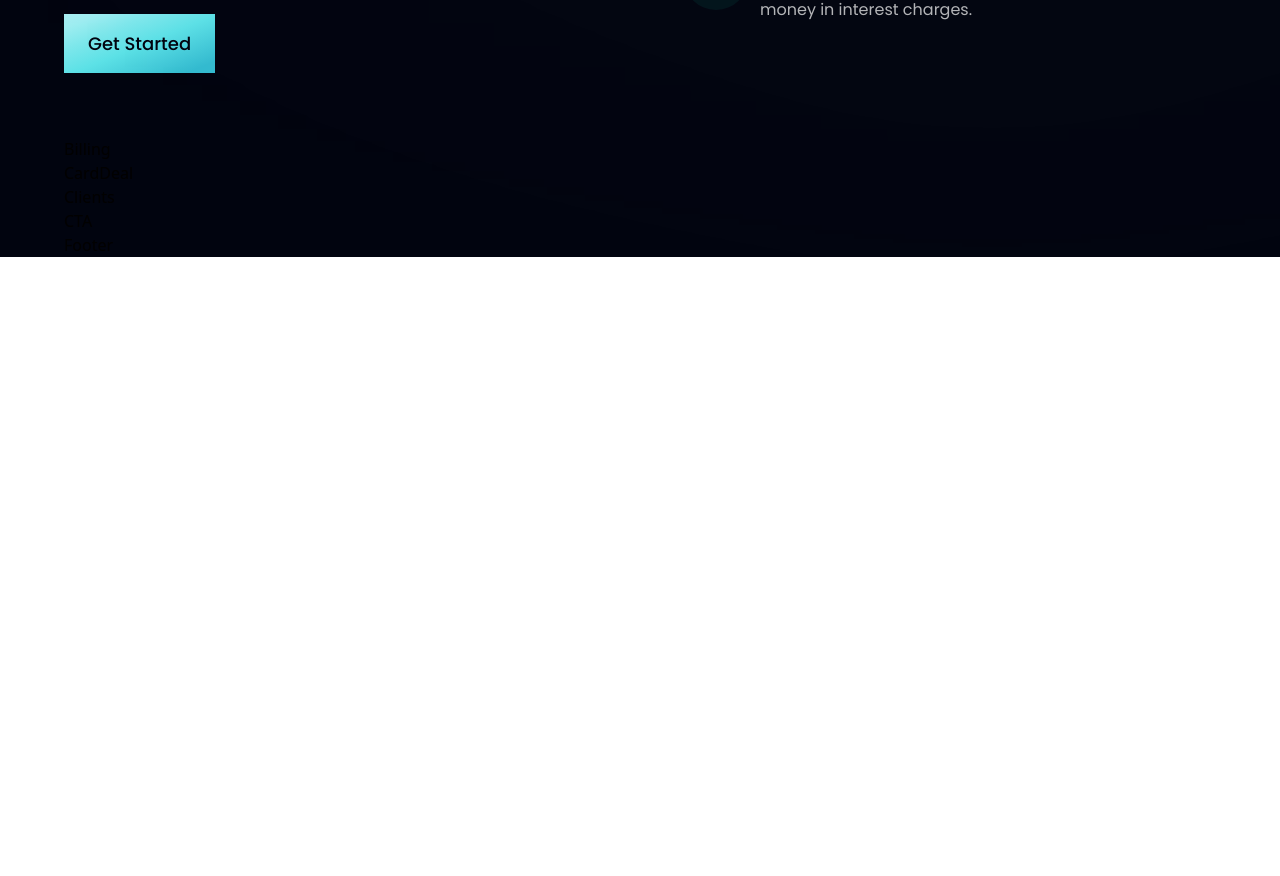
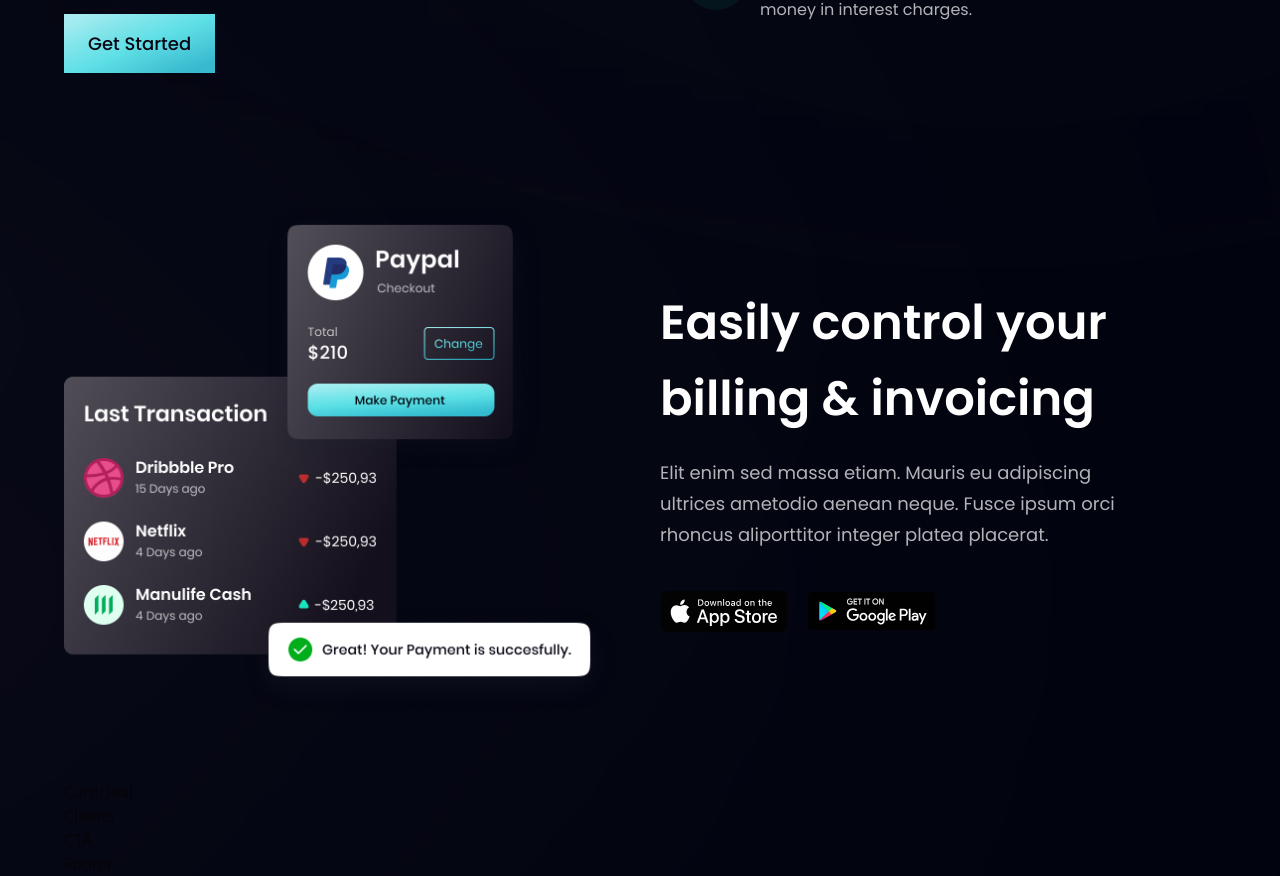
Before and after one commit to nhier17/bank-app, a React (Create React App) app: page / in a window 1280 px wide. Shown: the part 1353-2229 px from the top of the page. Before the commit the page ends 1610 px from the top, so only its background shows below. Built offline with nearby package versions, Linux system fonts and the light colour scheme.

Commit message:
finished billing section

```diff
--- a/src/components/Billing.jsx
+++ b/src/components/Billing.jsx
@@ -1,8 +1,35 @@
 import React from 'react'
+import { apple, bill, google } from "../assets"
+import  styles, { layout } from "../style"
 
 const Billing = () => {
   return (
-    <div>Billing</div>
+    <section id="profuct"  className={layout.sectionReverse}>
+        <div  className={layout.sectionImgReverse}>
+          <img
+           className="w-[100%] h-[100%] relative z-[5]" src={bill} alt="billing" />
+         <div className="absolute z-[3] -left-1/2 top-0 w-[50%] h-[50%] rounded-full white__gradient" />
+          <div className="absolute z-[0] -left-1/2 bottom-0 w-[50%] h-[50%] rounded-full pink__gradient" />
+        </div>
+        <div className={layout.sectionInfo}>
+          <h2  className={styles.heading2}>
+        Easily control your <br className="sm:block hidden" /> billing &
+        invoicing</h2>
+        <p className={`${styles.paragraph} max-w-[470px] mt-5`}>
+        Elit enim sed massa etiam. Mauris eu adipiscing ultrices ametodio
+        aenean neque. Fusce ipsum orci rhoncus aliporttitor integer platea
+        placerat.
+      </p>
+      <div className="flex flex-row flex-wrap sm:mt-10 mt-6">
+          <img
+          className="w-[128px] h-[42px] object-contain mr-5 cursor-pointer"
+          src={apple} alt="apple_store" />
+            <img
+          className="w-[128px] h-[42px] object-contain cursor-pointer"
+          src={google} alt="google_play" />
+      </div>
+        </div>
+    </section>
   )
 }
 
```
